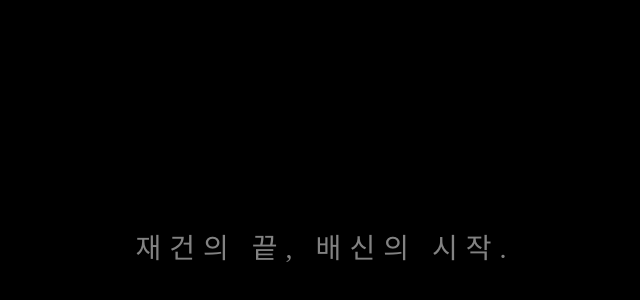
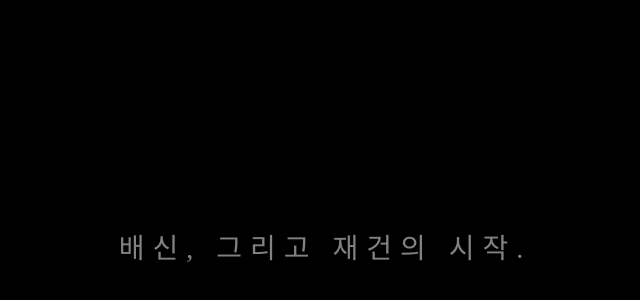
Before and after one commit to bluemoonii/barian-site, a plain HTML site: page index.html in a window 1280 px wide. Shown: the part 154-454 px from the top of the page, without its empty margins (315-955 px from the left). Drawn offline with Linux system fonts and the light colour scheme.

Commit message:
Refactor HTML structure and styles

```diff
--- a/index.html
+++ b/index.html
@@ -140,7 +140,7 @@
 <canvas id="effectCanvas"></canvas>
 
 <div id="intro">
-    <div id="introText" onclick="enterMain()">재건의 끝, 배신의 시작.</div>
+    <div id="introText" onclick="enterMain()">배신, 그리고 재건의 시작.</div>
 </div>
 
 <div id="main">
```
